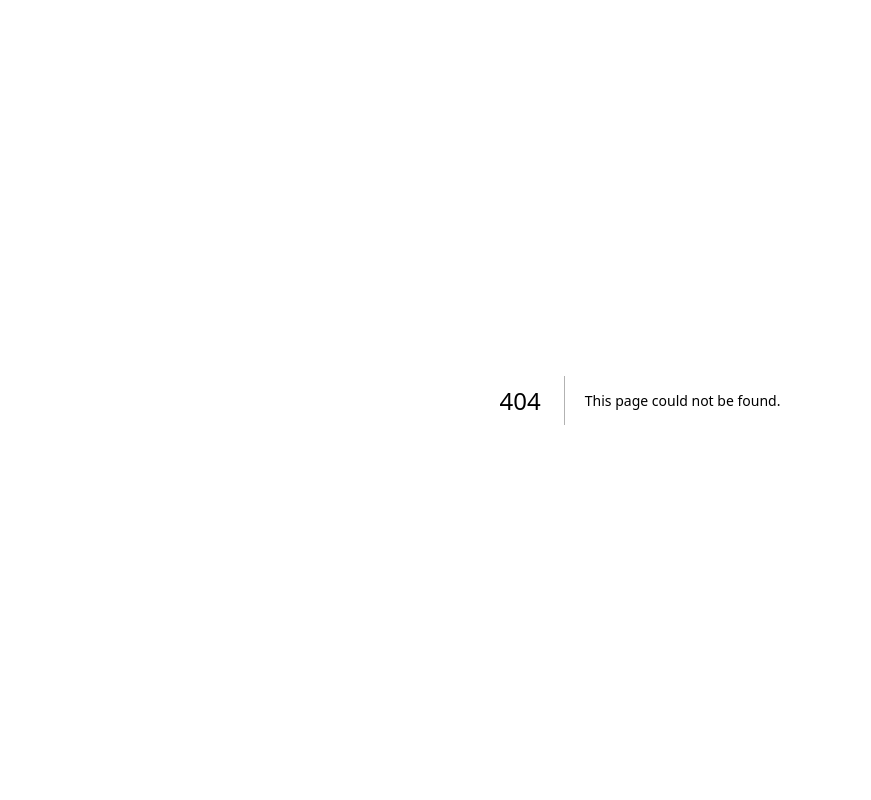
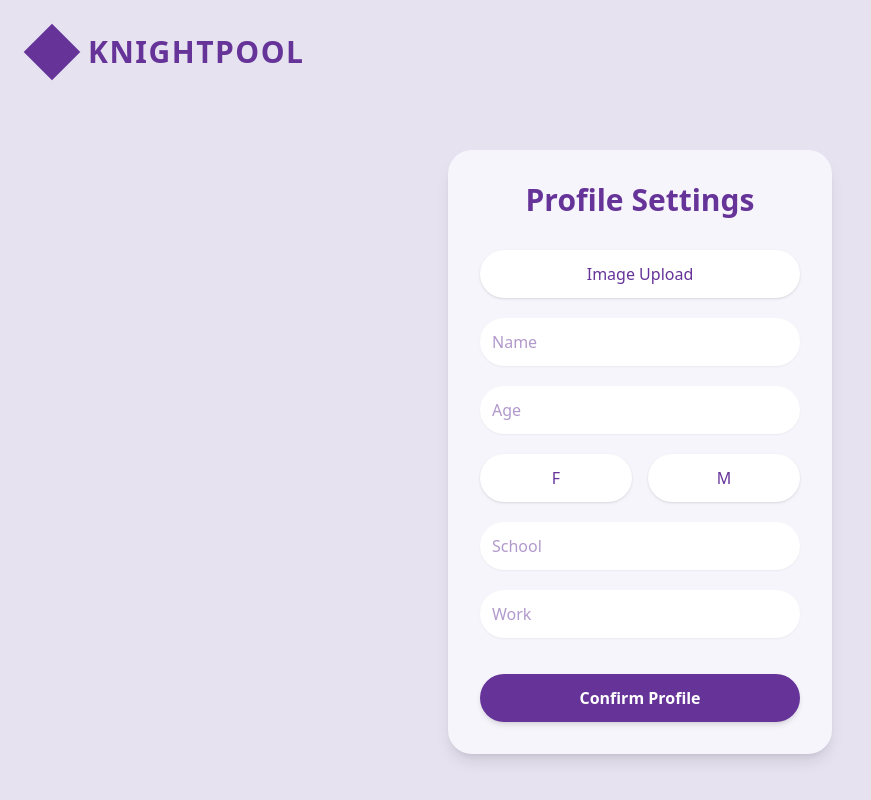
Before and after one commit to morallyearlgrey/carpool, a Next.js app: page /profile in a window 1280 px wide. Before the commit this address had no page. Shown: the whole page, without its empty margins (0-871 px from the left). Built offline with nearby package versions, Linux system fonts and the light colour scheme.

Commit message:
profile page made, as well as modularized buttons and other css

```diff
--- a/src/app/dashboard/page.tsx
+++ b/src/app/dashboard/page.tsx
@@ -65,13 +65,13 @@ const DashboardPage = () => {
         </div>
 
         <div className={`lg:col-span-1 flex flex-col items-center gap-8 h-full ${animationClasses('200ms')}`}>
-          <button className="group w-52 h-52 flex items-center justify-center bg-gradient-to-br from-purple-500 to-purple-600 text-white font-bold text-xl transform rotate-45 shadow-2xl shadow-purple-500/40 hover:shadow-purple-400/60 hover:scale-105 transition-all duration-300 ease-in-out my-auto rounded-2xl">
+          <button className="buttons group w-52 h-52 flex items-center justify-center text-white font-bold text-xl transform rotate-45 shadow-2xl shadow-purple-500/40 hover:shadow-purple-400/60 hover:scale-105 transition-all duration-300 ease-in-out my-auto rounded-2xl">
             <span className="transform -rotate-45 text-center flex flex-col items-center gap-2">
               <PlusCircleIcon className="w-8 h-8 transition-transform duration-300 group-hover:rotate-90" />
               Request a Ride
             </span>
           </button>
-          <button className="group w-52 h-52 flex items-center justify-center bg-gradient-to-br from-purple-500 to-purple-600 text-white font-bold text-xl transform rotate-45 shadow-2xl shadow-purple-500/40 hover:shadow-purple-400/60 hover:scale-105 transition-all duration-300 ease-in-out my-auto rounded-2xl">
+          <button className="buttons group w-52 h-52 flex items-center justify-center text-white font-bold text-xl transform rotate-45 shadow-2xl shadow-purple-500/40 hover:shadow-purple-400/60 hover:scale-105 transition-all duration-300 ease-in-out my-auto rounded-2xl">
             <span className="transform -rotate-45 text-center flex flex-col items-center gap-2">
               <CarIcon className="w-8 h-8 transition-transform duration-300 group-hover:translate-x-1" />
               Offer a Ride
@@ -85,11 +85,11 @@ const DashboardPage = () => {
             <UserIcon className="w-16 h-16 text-gray-400"/>
           </div>
           <div className="w-full space-y-4">
-            <input type="text" placeholder="Name" className="w-full p-3 rounded-lg bg-white bg-opacity-80 border border-purple-200 transition-all duration-300 focus:ring-2 focus:ring-purple-400 focus:border-purple-400 focus:shadow-lg focus:shadow-purple-500/20 focus:outline-none" />
-            <input type="text" placeholder="Age" className="w-full p-3 rounded-lg bg-white bg-opacity-80 border border-purple-200 transition-all duration-300 focus:ring-2 focus:ring-purple-400 focus:border-purple-400 focus:shadow-lg focus:shadow-purple-500/20 focus:outline-none" />
-            <input type="text" placeholder="Gender" className="w-full p-3 rounded-lg bg-white bg-opacity-80 border border-purple-200 transition-all duration-300 focus:ring-2 focus:ring-purple-400 focus:border-purple-400 focus:shadow-lg focus:shadow-purple-500/20 focus:outline-none" />
-            <input type="text" placeholder="School" className="w-full p-3 rounded-lg bg-white bg-opacity-80 border border-purple-200 transition-all duration-300 focus:ring-2 focus:ring-purple-400 focus:border-purple-400 focus:shadow-lg focus:shadow-purple-500/20 focus:outline-none" />
-            <input type="text" placeholder="Work" className="w-full p-3 rounded-lg bg-white bg-opacity-80 border border-purple-200 transition-all duration-300 focus:ring-2 focus:ring-purple-400 focus:border-purple-400 focus:shadow-lg focus:shadow-purple-500/20 focus:outline-none" />
+            <input type="text" placeholder="Name" className="inputs" />
+            <input type="text" placeholder="Age" className="inputs" />
+            <input type="text" placeholder="Gender" className="inputs" />
+            <input type="text" placeholder="School" className="inputs" />
+            <input type="text" placeholder="Work" className="inputs" />
           </div>
         </div>
       </main>
--- a/src/app/globals.css
+++ b/src/app/globals.css
@@ -124,3 +124,32 @@
 body {
   background-color: #e6e2f0;
 }
+
+.buttons {
+	background: #663399;
+}
+
+.buttons:hover {
+	background: #5f5198;
+}
+
+.inputs {
+	background: white;
+	width: 100%;
+	border-radius: 9999px;
+	box-shadow: 0 1px 2px 0 rgba(0, 0, 0, 0.05);
+	padding-top: 0.75rem;
+	padding-bottom: 0.75rem;
+	padding-left: 0.75rem;
+	padding-right: 0.75rem;
+}
+
+.inputs:hover {
+	outline: none;
+	box-shadow: 0 0 0 2px #663399;
+}
+
+.inputs:focus {
+	outline: none;
+	box-shadow: 0 0 0 2px #663399;
+}
--- a/src/app/page.tsx
+++ b/src/app/page.tsx
@@ -36,7 +36,7 @@ const HomePage: React.FC = () => {
           <button className="px-4 py-1.5 text-sm md:px-6 md:py-2 md:text-base bg-transparent text-[#663399] font-medium rounded-full border border-[#663399] hover:bg-white transition whitespace-nowrap">
             Login
           </button>
-          <button className="px-4 py-1.5 text-sm md:px-6 md:py-2 md:text-base bg-[#663399] text-white font-medium rounded-full shadow-md hover:bg-[#5a2e8c] transition whitespace-nowrap">
+          <button className="buttons px-4 py-1.5 text-sm md:px-6 md:py-2 md:text-base text-white font-medium rounded-full shadow-md transition whitespace-nowrap">
             Sign Up
           </button>
         </div>
@@ -79,7 +79,7 @@ const HomePage: React.FC = () => {
             Connect with coworkers, friends, or nearby riders for a smarter,
             eco-friendly commute. Powered by Google Maps.
           </p>
-          <button className="px-8 py-3 text-base md:text-lg bg-[#663399] text-white font-semibold rounded-full shadow-lg hover:bg-[#5a2e8c] transition">
+          <button className="buttons px-8 py-3 text-base md:text-lg text-white font-semibold rounded-full shadow-lg transition">
             Get Started
           </button>
         </div>
--- /dev/null
+++ b/src/app/profile/page.tsx
@@ -0,0 +1,108 @@
+"use client"; // This line tells Next.js to render this component on the client
+
+import React, { useState } from 'react';
+
+// Main App component
+export default function App() {
+  // State to manage the selected gender ('F', 'M', or null)
+  const [selectedGender, setSelectedGender] = useState(null);
+
+  /**
+   * Handles the click event for the gender selection buttons.
+   * Toggles the selection: if the clicked gender is already selected, it deselects it.
+   * Otherwise, it sets the new gender as selected.
+   * @param {'F' | 'M'} gender - The gender to be selected.
+   */
+  const handleGenderSelect = (gender) => {
+    if (selectedGender === gender) {
+      setSelectedGender(null); // Deselect if already selected
+    } else {
+      setSelectedGender(gender); // Select the new gender
+    }
+  };
+
+  return (
+    // Main container with a light purple background
+    <div className="min-h-screen font-sans text-[#663399] flex flex-col">
+
+      {/* Header Section */}
+      <header className="w-full p-6 sm:p-8">
+        <div className="container mx-auto flex items-center">
+          {/* Diamond Logo */}
+          <div className="w-8 h-8 sm:w-10 sm:h-10 bg-[#663399] transform rotate-45 mr-4"></div>
+          {/* Brand Name */}
+          <h1 className="text-2xl sm:text-3xl font-bold tracking-wider text-[#663399]">KNIGHTPOOL</h1>
+        </div>
+      </header>
+
+      {/* Main content area for the form */}
+      <main className="flex-grow flex items-center justify-center p-4">
+
+        {/* Profile Settings Card */}
+        <div className="w-full max-w-sm bg-[#f7f5fc] p-8 rounded-3xl shadow-lg">
+          <h2 className="text-3xl font-bold text-center mb-8">Profile Settings</h2>
+
+          <div className="space-y-5">
+            {/* Image Upload Button */}
+            <label
+              htmlFor="image-upload"
+              className="w-full text-center bg-white py-3 px-4 rounded-full shadow-sm cursor-pointer hover:bg-gray-100 transition-colors duration-300 block"
+            >
+              Image Upload
+            </label>
+            <input id="image-upload" type="file" className="hidden" />
+
+            {/* Name Input */}
+            <input
+              type="text"
+              placeholder="Name"
+              className="inputs"
+            />
+
+            {/* Age Input */}
+            <input
+              type="number"
+              placeholder="Age"
+              className="inputs"
+            />
+
+            {/* Gender Selection */}
+            <div className="grid grid-cols-2 gap-4">
+              <button
+                onClick={() => handleGenderSelect('F')}
+                className={`w-full py-3 rounded-full shadow-sm hover:bg-gray-100 focus:outline-none focus:ring-2 focus:ring-[#663399] transition-colors duration-300 ${selectedGender === 'F' ? 'bg-[#663399] text-white' : 'bg-white'}`}
+              >
+                F
+              </button>
+              <button
+                onClick={() => handleGenderSelect('M')}
+                className={`w-full py-3 rounded-full shadow-sm hover:bg-gray-100 focus:outline-none focus:ring-2 focus:ring-[#663399] transition-colors duration-300 ${selectedGender === 'M' ? 'bg-[#663399] text-white' : 'bg-white'}`}
+              >
+                M
+              </button>
+            </div>
+
+            {/* School Input */}
+            <input
+              type="text"
+              placeholder="School"
+              className="inputs"
+            />
+
+            {/* Work Input */}
+            <input
+              type="text"
+              placeholder="Work"
+              className="inputs"
+            />
+
+            {/* Confirm Button */}
+            <button className="buttons w-full text-white font-bold py-3 px-4 rounded-full shadow-md focus:outline-none focus:ring-2 focus:ring-offset-2 transition-colors duration-300 mt-4">
+              Confirm Profile
+            </button>
+          </div>
+        </div>
+      </main>
+    </div>
+  );
+}
```
